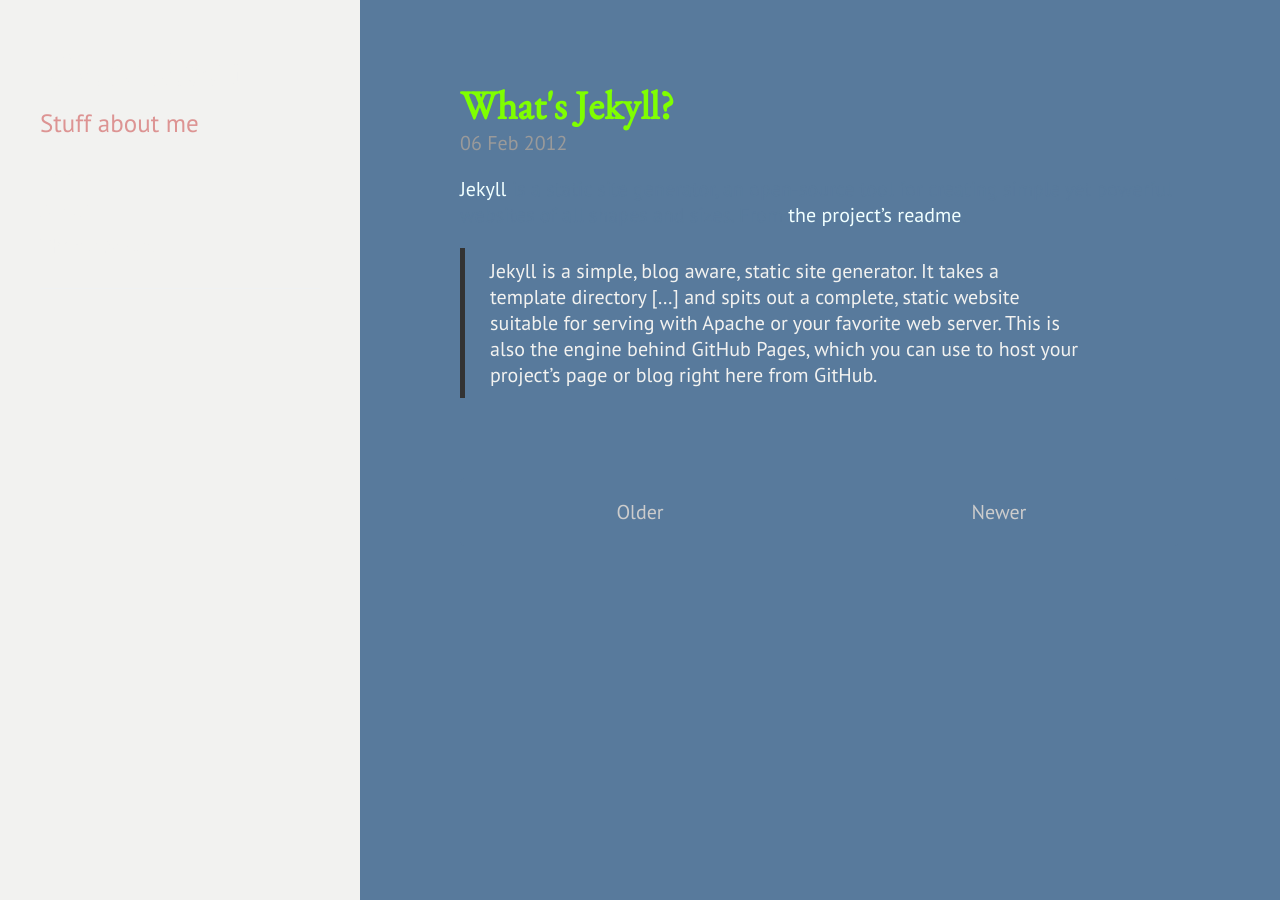
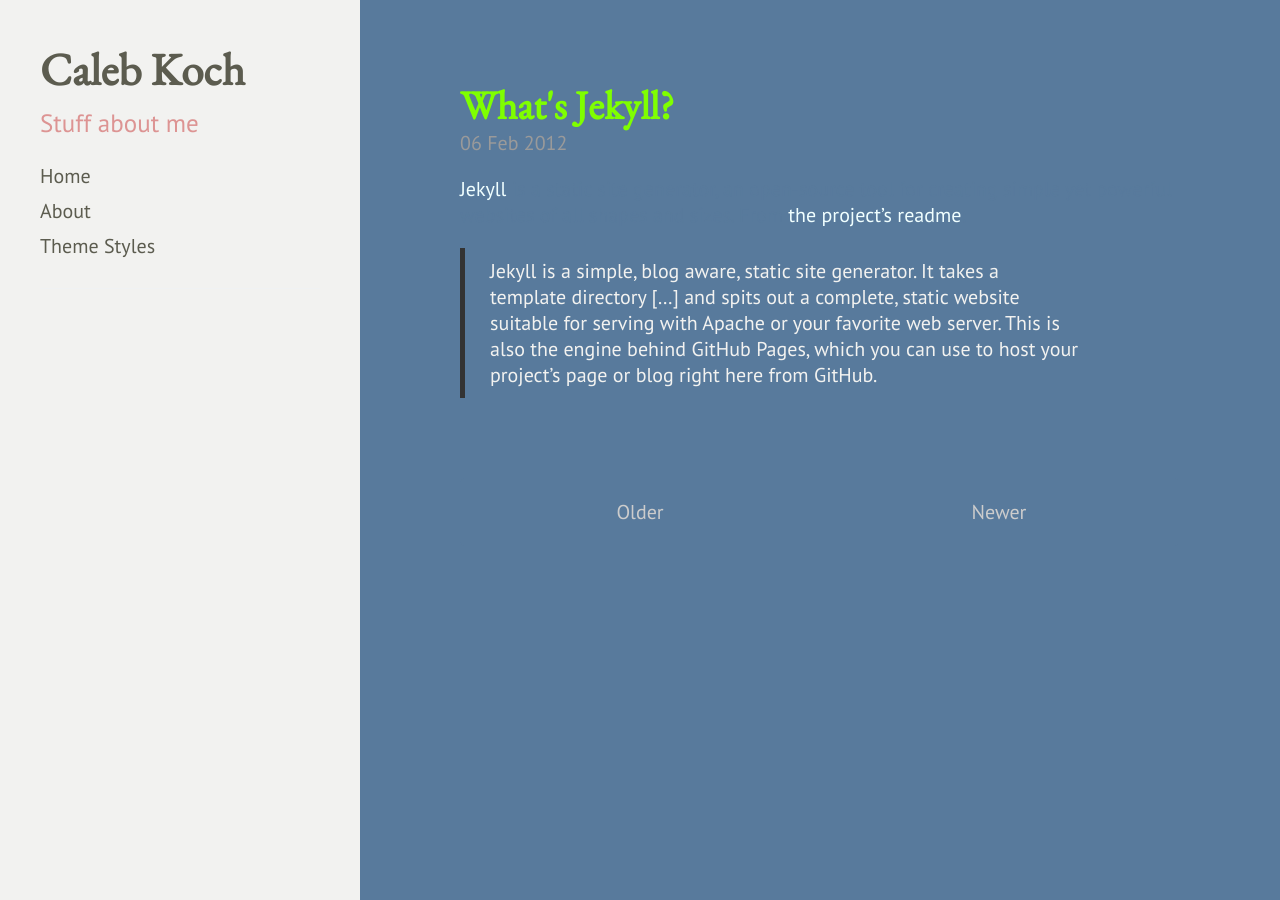
Before and after one commit to cakoch10/cakoch10.github.io, a Jekyll site: the page built from index.html, in a window 1280 px wide. Built offline with Jekyll 4.4.1, drawn with Linux system fonts in a browser that asks for light colours; Markdown is read by kramdown in place of the engine named in the settings; the list of posts is cut into pages by our own code.

Commit message:
Update blackdoc.css

```diff
--- a/public/css/blackdoc.css
+++ b/public/css/blackdoc.css
@@ -196,7 +196,7 @@
 
 /* Sidebar links */
 .sidebar a {
-  color:#f2f2f0;
+  color:#5c5c4f;
 }
 
 /* About section */
```
